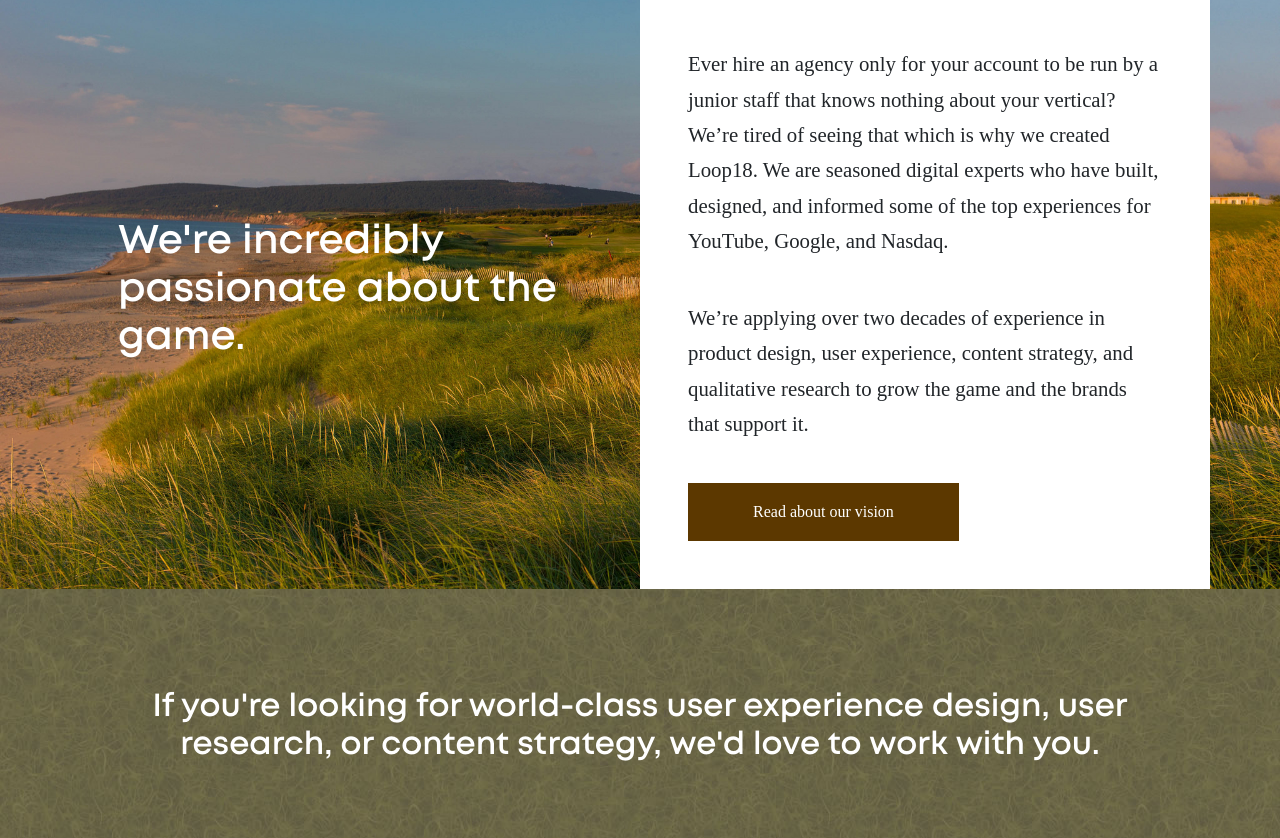
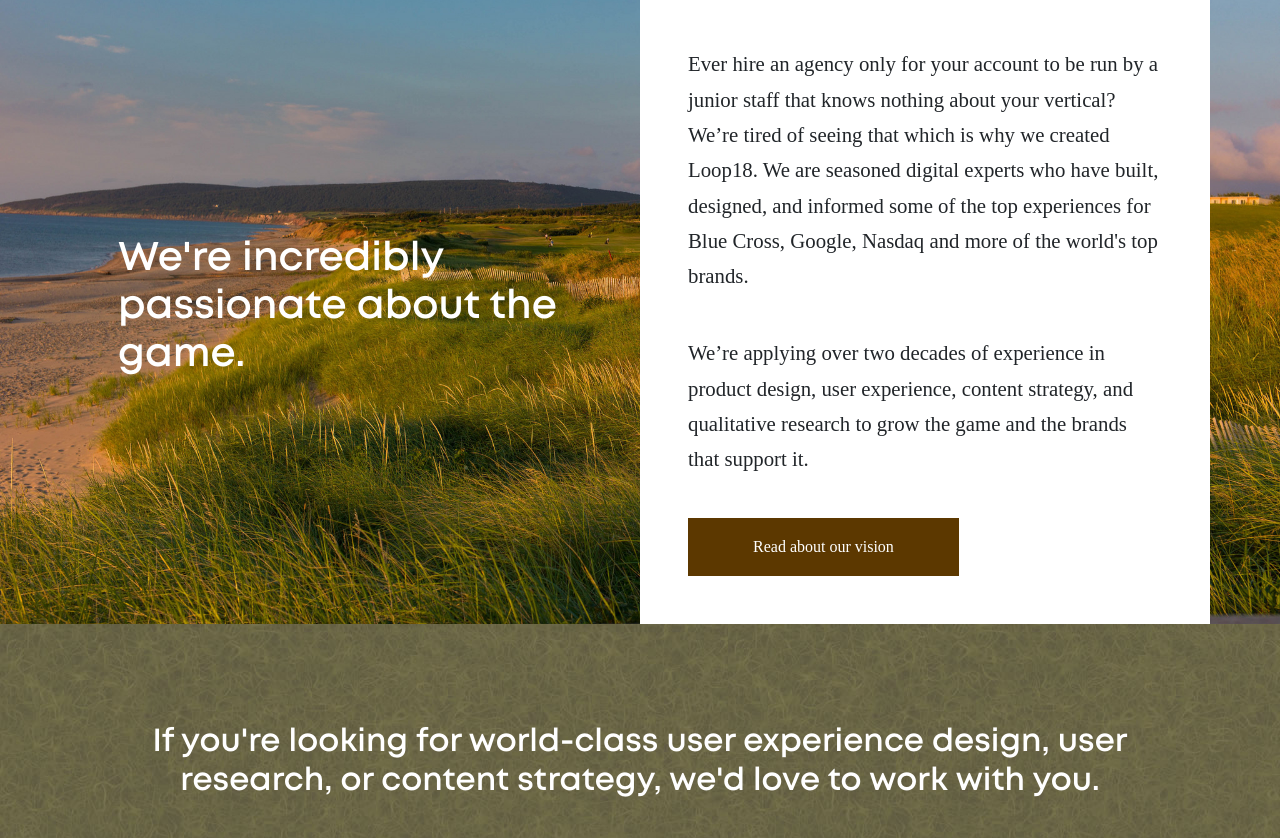
Before and after one commit to jwd2a/loop18, a website: page index.html in a window 1280 px wide. Shown: the part 1610-2448 px from the top of the page. Drawn offline with nearby package versions, Linux system fonts and the light colour scheme; some packages are replaced by stand-ins of ours; a script that the page names is missing; a web font is replaced by a local one.

Commit message:
Mod companies

```diff
--- a/index.html
+++ b/index.html
@@ -93,8 +93,8 @@
               Ever hire an agency only for your account to be run by a junior staff
               that knows nothing about your vertical? We’re tired of seeing that which
               is why we created Loop18. We are seasoned digital experts who have built,
-              designed, and informed some of the top experiences for YouTube, Google,
-              and Nasdaq.
+              designed, and informed some of the top experiences for Blue Cross, Google, Nasdaq
+              and more of the world's top brands.
             </p>
             <p>
               We’re applying over two decades of experience in product design, user
```
